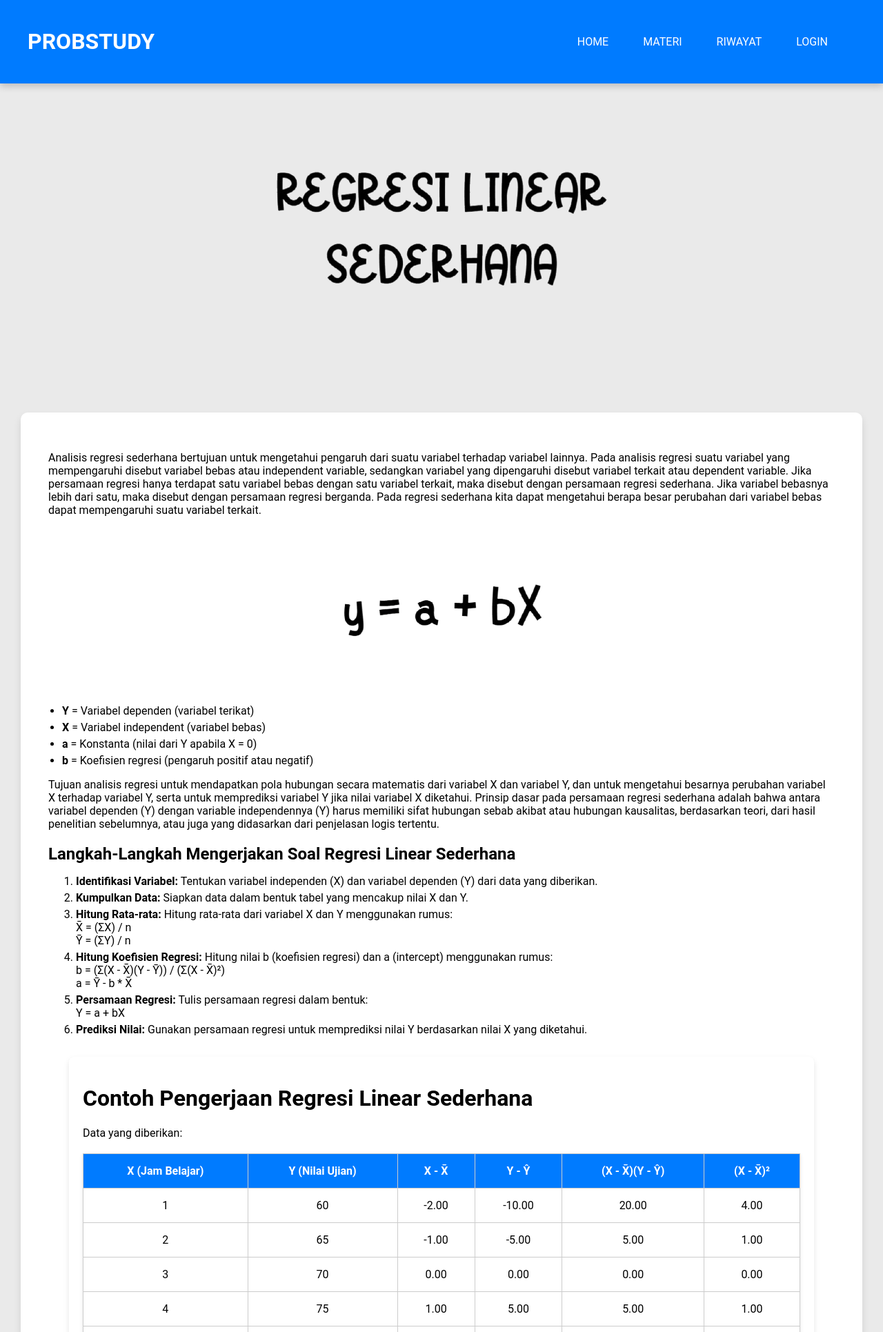
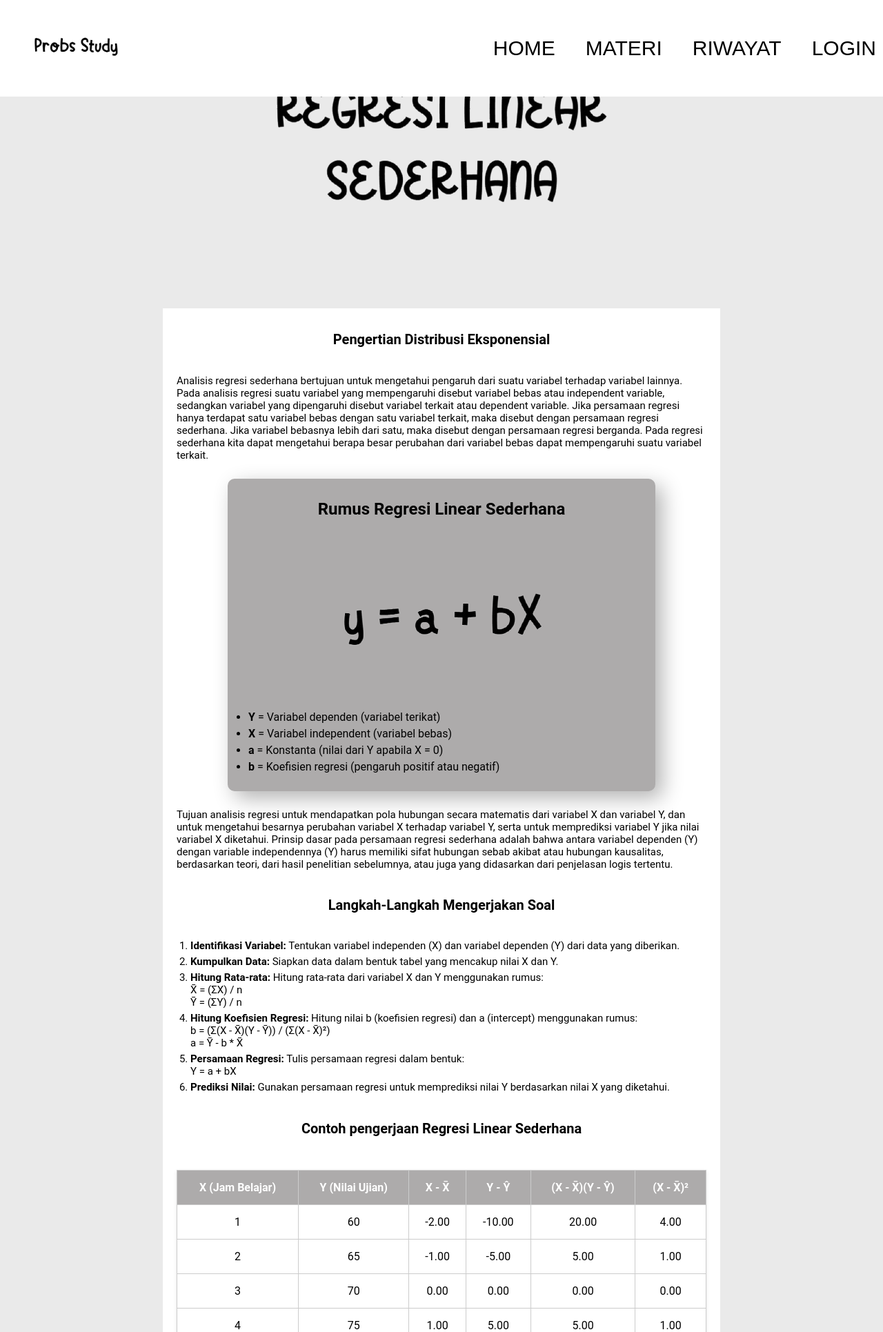
Before and after one commit to RenggoPandora/ProbsStudy, a PHP site: page /regresi.php in a window 1280 px wide. Shown: the top 1931 px of the page at 69% size. Run offline with PHP 8.4, Linux system fonts and the light colour scheme; data that the repository does not hold is empty.

Commit message:
updated regresi

```diff
--- a/regresi.php
+++ b/regresi.php
@@ -4,131 +4,14 @@ include ("connect.php");
 ?>
 
 <!DOCTYPE html>
-<html lang="id">
+<html lang="en">
+
 <head>
     <meta charset="UTF-8">
     <meta name="viewport" content="width=device-width, initial-scale=1.0">
-    <title>PROBSTUDY</title>
+    <title>PROBSTUDY || EKSPONENSIAL</title>
+    <link rel="stylesheet" href="css/materi.css">
     <style>
-        body {
-            font-family: 'Roboto', sans-serif;
-            margin: 0;
-            padding: 0;
-            background-color: #eaeaea;
-        }
-        .header {
-            display: flex;
-            justify-content: space-between;
-            background-color: #007bff;
-            color: white;
-            padding: 20px 40px;
-            box-shadow: 0 4px 10px rgba(0, 0, 0, 0.2);
-        }
-        .header nav {
-            display: flex;
-            gap: 10px;
-            justify-content: space-around;
-            padding: 10px 20px;
-            align-items: center;
-        }
-        .header a {
-            color: white;
-            text-decoration: none;
-            padding: 12px 20px;
-            border-radius: 5px;
-            transition: background-color 0.3s, transform 0.2s;
-        }
-        .header a:hover {
-            background-color: #0056b3;
-            transform: scale(1.05);
-        }
-        .dropdown {
-            position: relative;
-            display: inline-block;
-        }
-
-        .dropdown-content {
-            display: none;
-            position: absolute;
-            background-color: #f9f9f9;
-            min-width: 160px;
-            box-shadow: 0px 8px 16px 0px rgba(131 129 129 / 66%);
-            z-index: 1;
-        }
-
-        .dropdown-content a {
-            color: black;
-            padding: 12px 16px;
-            text-decoration: none;
-            display: block;
-            text-align: center;
-        }
-
-        .dropdown-content a:hover {
-            background-color: #f1f1f1;
-        }
-
-        .dropdown:hover .dropdown-content {
-            display: block;
-        }
-        .photo_materi {
-            display: flex;
-            justify-content: center;   /* Tambahkan margin jika diperlukan */
-        }
-        .materi {
-            padding: 40px;
-            background-color: #ffffff;
-            border-radius: 10px;
-            margin: 30px;
-            box-shadow: 0 6px 12px rgba(0, 0, 0, 0.1);
-        }
-        .materi h2 {
-            font-size: 24px;
-            margin-bottom: 10px;
-        }
-        .materi p {
-            font-size: 16px;
-            margin-bottom: 10px;
-        }
-        .materi ul {
-            list-style-type: disc;
-            padding-left: 20px;
-            margin-bottom: 10px;
-        }
-        .materi li {
-            font-size: 16px;
-            margin-bottom: 5px;
-        }
-        #penjelasan_metode {
-            background-color: #fff;
-            border-radius: 8px;
-            padding: 20px;
-            margin: 30px;
-            box-shadow: 0 4px 8px rgba(0, 0, 0, 0.1);
-        }
-        table {
-            width: 100%;
-            margin-top: 20px;
-            border-collapse: collapse;
-            box-shadow: 0 2px 5px rgba(0, 0, 0, 0.1);
-        }
-        table, th, td {
-            border: 1px solid #ccc;
-        }
-        th, td {
-            padding: 15px;
-            text-align: center;
-        }
-        th {
-            background-color: #007bff;
-            color: white;
-        }
-        .result {
-            margin-top: 20px;
-            padding: 15px;
-            background-color: #e9ecef;
-            border: 1px solid #ced4da;
-        }
 	.kalkulator-regresi {
             margin-top: 20px;
             padding: 40px;
@@ -179,11 +62,13 @@ include ("connect.php");
         }
         </style>
 </head>
+
 <body>
-
-<div class="header">
-    <h1>PROBSTUDY</h1>
-    <nav>
+    <div class="container">
+        <!-- mulai navbar -->
+        <div class="navbar">
+            <img src="assets/logo.png" alt="">
+            <div class="nav">
                 <a href="home1.php">HOME</a>
                 <div class="dropdown">
                     <a class="dropbtn">MATERI</a>
@@ -201,36 +86,46 @@ include ("connect.php");
                 <?php else: ?>
                     <a href="login.php">LOGIN</a>
                 <?php endif; ?>
-    </nav>
             </div>
+        </div>
+        <!-- ahir navbar -->
 
-<div class="photo_materi">
-    <img src="assets/regresi.png" alt="Regresi Linear Sederhana">
+        <!-- mulai logo -->
+        <div class="logo">
+            <img src="assets/regresi.png" alt="">
         </div>
+        <!-- ahir logo -->
 
-<div class="materi">
+        <!-- mulai konten -->
+        <div class="main">
+            <!-- mulai isi konten -->
+            <div class="main-main">
 
+                <div class="pengertian" id="pengertian">
+                    <h1>Pengertian Distribusi Eksponensial</h1>
                     <p>Analisis regresi sederhana bertujuan untuk mengetahui pengaruh dari suatu variabel terhadap variabel lainnya.
     Pada analisis regresi suatu variabel yang mempengaruhi disebut variabel bebas atau independent variable, sedangkan variabel yang dipengaruhi disebut variabel terkait atau dependent variable.
     Jika persamaan regresi hanya terdapat satu variabel bebas dengan satu variabel terkait, maka disebut dengan persamaan regresi sederhana.
     Jika variabel bebasnya lebih dari satu, maka disebut dengan persamaan regresi berganda.
     Pada regresi sederhana kita dapat mengetahui berapa besar perubahan dari variabel bebas dapat mempengaruhi suatu variabel terkait.</p>
 
-    <div style="text-align: center;">
-        <img src="assets/rumus_regresi.png" alt="Rumus Regresi Linier Sederhana">
-    </div>
+                    <div class="rumus">
+                        <h2>Rumus Regresi Linear Sederhana</h2>
+                        <img src="assets/rumus_regresi.png" alt="">
                             <ul>
        				<li><strong>Y</strong> = Variabel dependen (variabel terikat)</li>
         			<li><strong>X</strong> = Variabel independent (variabel bebas)</li>
         			<li><strong>a</strong> = Konstanta (nilai dari Y apabila X = 0)</li>
         			<li><strong>b</strong> = Koefisien regresi (pengaruh positif atau negatif)</li>
     			   </ul>
-
+                    </div>
                     <p> Tujuan analisis regresi untuk mendapatkan pola hubungan secara matematis dari variabel X dan variabel Y, dan untuk mengetahui besarnya perubahan variabel X terhadap variabel Y, serta untuk memprediksi variabel Y jika nilai variabel X diketahui.
         Prinsip dasar pada persamaan regresi sederhana adalah bahwa antara variabel dependen (Y) dengan variable independennya (Y) harus memiliki sifat hubungan sebab akibat atau hubungan kausalitas, berdasarkan teori, dari hasil penelitian sebelumnya, atau juga yang didasarkan dari penjelasan logis tertentu.
     </p>
+                </div>
 
-    <h2>Langkah-Langkah Mengerjakan Soal Regresi Linear Sederhana</h2>
+                <div class="langkah" id="langkah">
+                    <h1>Langkah-Langkah Mengerjakan Soal </h1>
                     <ol>
         <li><strong>Identifikasi Variabel:</strong> Tentukan variabel independen (X) dan variabel dependen (Y) dari data yang diberikan.</li>
         <li><strong>Kumpulkan Data:</strong> Siapkan data dalam bentuk tabel yang mencakup nilai X dan Y.</li>
@@ -247,10 +142,9 @@ include ("connect.php");
         </li>
         <li><strong>Prediksi Nilai:</strong> Gunakan persamaan regresi untuk memprediksi nilai Y berdasarkan nilai X yang diketahui.</li>
     </ol>
+                    <div class="contoh">
+                        <h1>Contoh pengerjaan Regresi Linear Sederhana </h1>
 
-    <div id="penjelasan_metode">
-        <h1>Contoh Pengerjaan Regresi Linear Sederhana</h1>
-        <p>Data yang diberikan:</p>
                         <table>
             		<thead>
                 		<tr>
@@ -267,6 +161,7 @@ include ("connect.php");
             		</tbody>
         		</table>
 
+                        <div class="card">
                             <div class="result">
             <p><strong>Persamaan Regresi Linear:</strong></p>
             <p><span id="equation"></span></p>
@@ -339,7 +234,10 @@ include ("connect.php");
 
     </script>
 
-    <h2>Daftar Soal dan Jawaban</h2>
+                    </div>
+
+                <div class="contoh-soal" id="contoh-soal">
+                    <h1>Contoh Soal dan Jawaban</h1>
 			 <?php
     // Query untuk mengambil data soal dan jawaban
     $query = "SELECT * FROM soal_regresi";
@@ -367,8 +265,11 @@ include ("connect.php");
         echo "<p>Tidak ada data soal yang tersedia.</p>";
     }
     ?>
+                </div>
 
-    <h2>Kalkulator Regresi Linear</h2>
+                <div class="kalkulator" id="kalkulator">
+                    <h1>Kalkulator Regresi Linear Sederhana</h1>
+                    <div class="card">
 			<div class="kalkulator-regresi">
         <?php if (isset($_SESSION['username'])): ?>
             <label for="dataCount">Jumlah Data:</label>
@@ -532,5 +433,23 @@ include ("connect.php");
         <?php endif; ?>
     </div>
                     </div>
+                </div>
+
+            </div>
+            <!-- ahir isi konten -->
+            <!-- mulai href konten -->
+            <div class="main-a">
+                <div class="a-wrapper">
+                    <a href="#pengertian">pengartian </a>
+                    <a href="#langkah">Langkah langkah pengerjaan</a>
+                    <a href="#contoh-soal">contoh soal</a>
+                    <a href="#kalkulator">Kalkulator </a>
+                </div>
+            </div>
+            <!-- ahir href konten -->
+        </div>
+        <!-- ahir konten -->
+    </div>
 </body>
+
 </html>
--- a/template.php
+++ b/template.php
@@ -4,7 +4,7 @@
 <head>
     <meta charset="UTF-8">
     <meta name="viewport" content="width=device-width, initial-scale=1.0">
-    <title>PROBSRTUDY || EKSPONENSIAL</title>
+    <title>PROBSTUDY || EKSPONENSIAL</title>
     <link rel="stylesheet" href="css/materi.css">
 </head>
 
```
Also changed, not shown: images/LRG02.jpg (added). Lines whose indentation alone changed are shown as unchanged.
